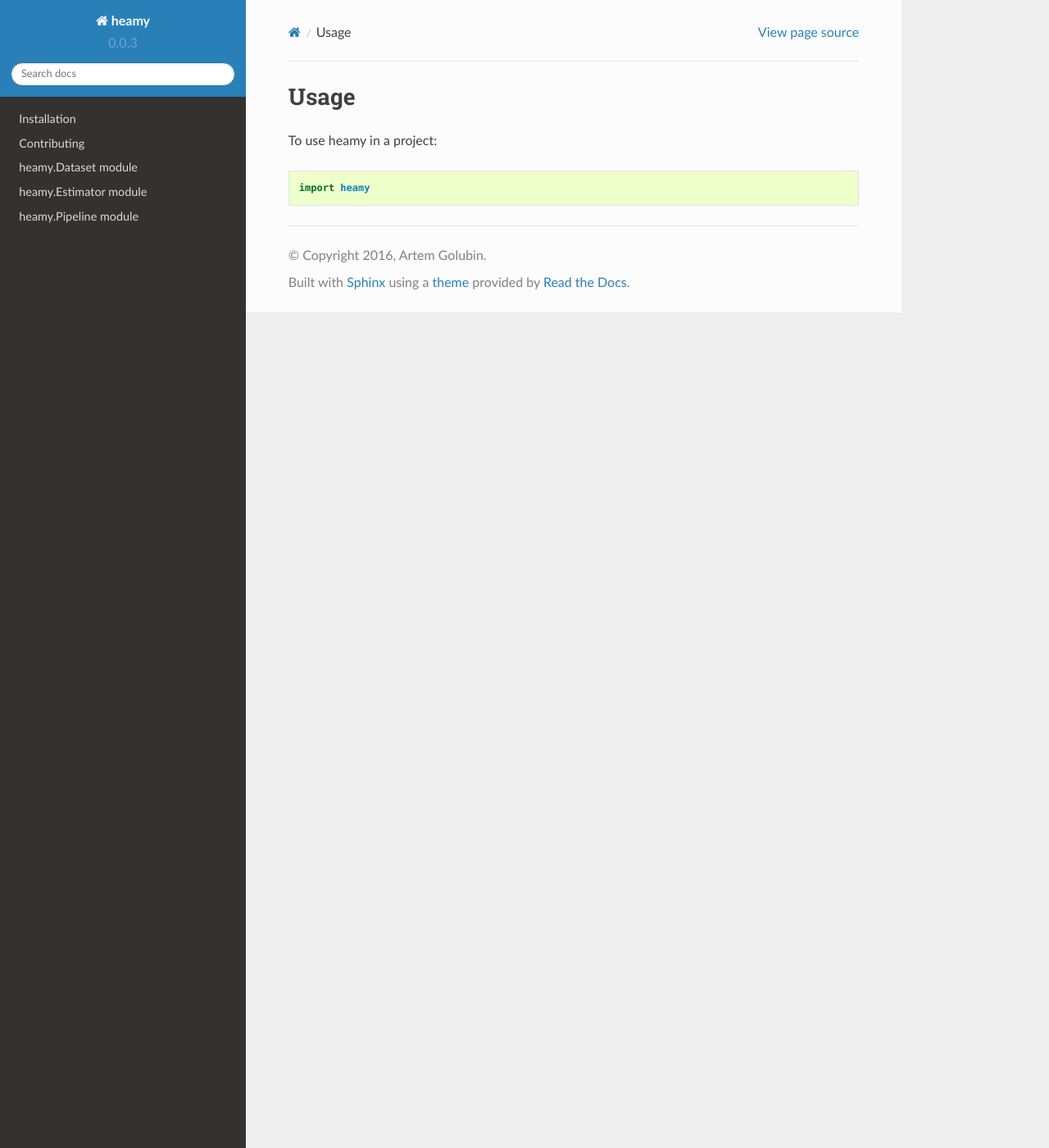
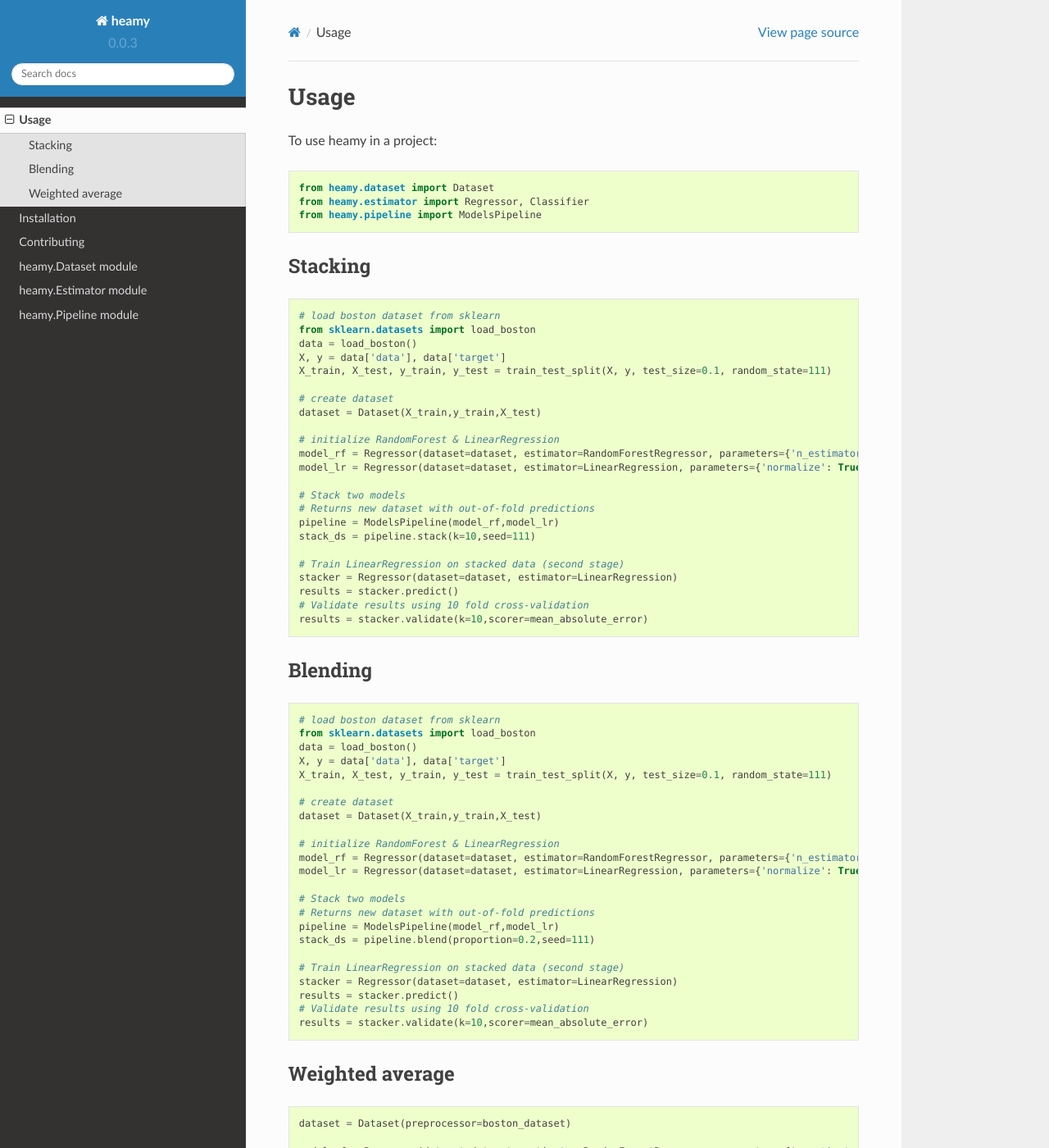
Before and after one commit to rushter/heamy, a Sphinx documentation site: the page built from docs/usage.rst, in a window 1280 px wide and 1400 px high. Shown: the whole window at 82% size. Built offline with Sphinx 7.4.7 and the Read the Docs theme 2.0.0, drawn with Linux system fonts in a browser that asks for light colours; some of the changed text lies outside the part shown.

Commit message:
Update docs

```diff
--- a/README.rst
+++ b/README.rst
@@ -29,7 +29,7 @@ Features
 * Automatic caching (data preprocessing, predictions from models)
 * Ensemble learning (stacking, blending, weighted average, etc.).
 
-TODO
+Todo
 ----
 * Feature selection
 * Feature transformations
--- a/docs/index.rst
+++ b/docs/index.rst
@@ -1,16 +1,17 @@
 Welcome to heamy's documentation!
-======================================
+=================================
 
 Contents:
 
 .. toctree::
    :maxdepth: 2
 
+   usage
    installation
    contributing
 
 API
-==================
+===
 
 .. toctree::
    :maxdepth: 2
--- a/docs/usage.rst
+++ b/docs/usage.rst
@@ -2,6 +2,86 @@
 Usage
 =====
 
-To use heamy in a project::
+To use heamy in a project:
 
-    import heamy
+.. code:: python
+
+    from heamy.dataset import Dataset
+    from heamy.estimator import Regressor, Classifier
+    from heamy.pipeline import ModelsPipeline
+
+
+Stacking
+--------
+
+.. code:: python
+
+    # load boston dataset from sklearn
+    from sklearn.datasets import load_boston
+    data = load_boston()
+    X, y = data['data'], data['target']
+    X_train, X_test, y_train, y_test = train_test_split(X, y, test_size=0.1, random_state=111)
+
+    # create dataset
+    dataset = Dataset(X_train,y_train,X_test)
+
+    # initialize RandomForest & LinearRegression
+    model_rf = Regressor(dataset=dataset, estimator=RandomForestRegressor, parameters={'n_estimators': 50},name='rf')
+    model_lr = Regressor(dataset=dataset, estimator=LinearRegression, parameters={'normalize': True},name='lr')
+
+    # Stack two models
+    # Returns new dataset with out-of-fold predictions
+    pipeline = ModelsPipeline(model_rf,model_lr)
+    stack_ds = pipeline.stack(k=10,seed=111)
+
+    # Train LinearRegression on stacked data (second stage)
+    stacker = Regressor(dataset=dataset, estimator=LinearRegression)
+    results = stacker.predict()
+    # Validate results using 10 fold cross-validation
+    results = stacker.validate(k=10,scorer=mean_absolute_error)
+
+Blending
+--------
+
+.. code:: python
+
+    # load boston dataset from sklearn
+    from sklearn.datasets import load_boston
+    data = load_boston()
+    X, y = data['data'], data['target']
+    X_train, X_test, y_train, y_test = train_test_split(X, y, test_size=0.1, random_state=111)
+
+    # create dataset
+    dataset = Dataset(X_train,y_train,X_test)
+
+    # initialize RandomForest & LinearRegression
+    model_rf = Regressor(dataset=dataset, estimator=RandomForestRegressor, parameters={'n_estimators': 50},name='rf')
+    model_lr = Regressor(dataset=dataset, estimator=LinearRegression, parameters={'normalize': True},name='lr')
+
+    # Stack two models
+    # Returns new dataset with out-of-fold predictions
+    pipeline = ModelsPipeline(model_rf,model_lr)
+    stack_ds = pipeline.blend(proportion=0.2,seed=111)
+
+    # Train LinearRegression on stacked data (second stage)
+    stacker = Regressor(dataset=dataset, estimator=LinearRegression)
+    results = stacker.predict()
+    # Validate results using 10 fold cross-validation
+    results = stacker.validate(k=10,scorer=mean_absolute_error)
+
+
+Weighted average
+----------------
+
+.. code:: python
+
+    dataset = Dataset(preprocessor=boston_dataset)
+
+    model_rf = Regressor(dataset=dataset, estimator=RandomForestRegressor, parameters={'n_estimators': 151},name='rf')
+    model_lr = Regressor(dataset=dataset, estimator=LinearRegression, parameters={'normalize': True},name='lr')
+    model_knn = Regressor(dataset=dataset, estimator=KNeighborsRegressor, parameters={'n_neighbors': 15},name='knn')
+
+    pipeline = ModelsPipeline(model_rf,model_lr,model_knn)
+
+    weights = pipeline.find_weights(mean_absolute_error)
+    result = pipeline.weight(weights)
```
